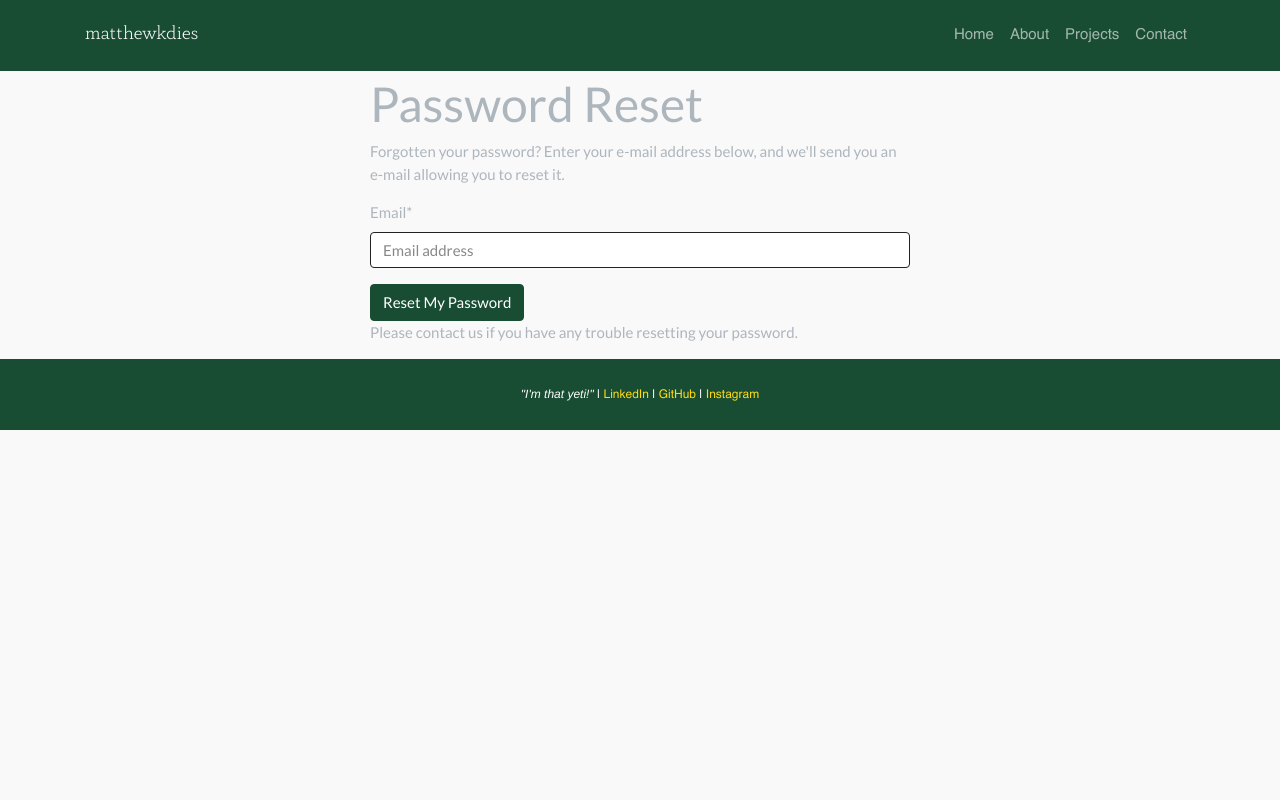
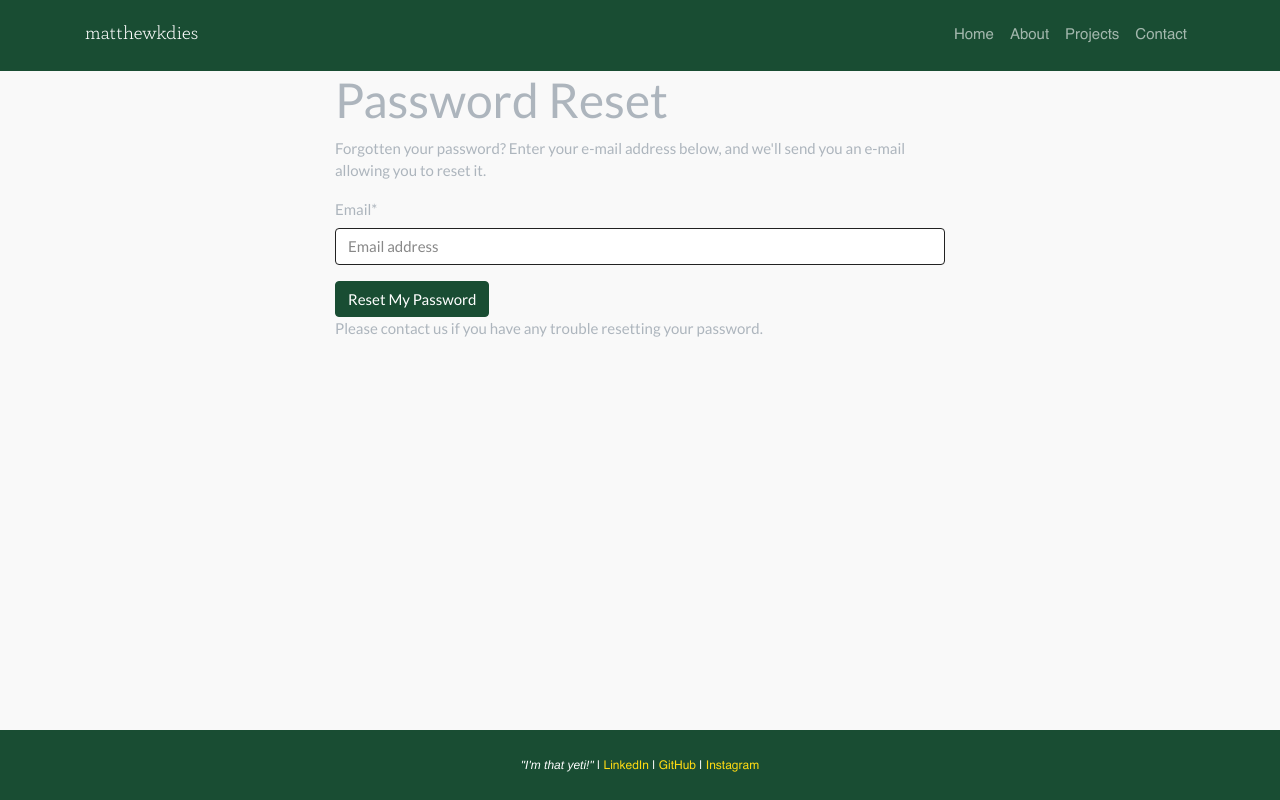
Before and after one commit to matthewkdies/website_v2, a Django app: page /accounts/password/reset/ in a window 1280 px wide. Run offline with Django 4.2, Linux system fonts and the light colour scheme; parts of the project's set-up code (start-up, migrations or seed data) failed here and were passed over; some libraries are stand-ins or nearby versions.

Commit message:
Making header and footer fixed.

```diff
--- a/website_v2/templates/base.html
+++ b/website_v2/templates/base.html
@@ -3,8 +3,8 @@
   <head>
     <meta charset="utf-8">
     <meta http-equiv="x-ua-compatible" content="ie=edge">
-    <title>{% block title %}VGR - Blog Tutorial{% endblock title %}</title>
-    <meta name="viewport" content="width=device-width, initial-scale=1.0">
+    <title>{% block title %}Home{% endblock title %}</title>
+    <meta name="viewport" content="width=device-width, height-device-height, initial-scale=1.0">
     <meta name="description" content="">
     <meta name="author" content="">
 
@@ -15,33 +15,69 @@
     <link rel="stylesheet" href="{% static 'css/project.css' %}">
     <link rel="icon" href="{% static 'images/favicons/favicon.ico' %}">
 
+    <style>
+        html, body {
+            height: 100%;
+        }
+
+        body {
+            margin: 0; /* Remove default body margin */
+            display: flex;
+            flex-direction: column;
+        }
+
+        .container-fluid {
+            flex: 1;
+            overflow-y: auto;;
+        }
+    </style>
+
     {% block css %}
+    <link href="{% static 'css/bootstrap.min.css' %}" rel="stylesheet">
+    {% endblock %}
 
-    <link href="{% static 'css/bootstrap.min.css' %}" rel="stylesheet">
+    <script>
+      document.addEventListener('DOMContentLoaded', function() {
+          adjustContainerPadding();
+      });
 
-    {% endblock %}
+      window.addEventListener('resize', function() {
+          adjustContainerPadding();
+      });
+
+      function adjustContainerPadding() {
+          var navbarHeight = document.querySelector('.navbar').offsetHeight;
+          var footerHeight = document.querySelector('.footer').offsetHeight;
+
+          var container = document.querySelector('.container-fluid');
+          container.style.paddingTop = navbarHeight + 'px';
+          container.style.paddingBottom = footerHeight + 'px';
+      }
+  </script>
 
   </head>
 
   <body>
-    {% include 'partials/_navbar.html' %}
-    <div class="container">
+    <header class="header fixed-top">
+      {% include 'partials/_navbar.html' %}
+    </header>
+    <div class="container-fluid">
       {% if messages %}
           {% for message in messages %}
               <div class="alert {% if message.tags %}alert-{{ message.tags }}{% endif %}">{{ message }}<button type="button" class="close" data-dismiss="alert" aria-label="Close"><span aria-hidden="true">&times;</span></button></div>
           {% endfor %}
       {% endif %}
+      {% block content %}{% endblock content %}
+    </div>
 
-      {% block content %}
+    <footer class="footer fixed-bottom">
+      {% include 'partials/_footer.html' %}
+    </footer>
 
-      {% endblock content %}
-
-    </div> <!-- /container -->
     <script src="https://code.jquery.com/jquery-3.5.1.slim.min.js" integrity="sha384-DfXdz2htPH0lsSSs5nCTpuj/zy4C+OGpamoFVy38MVBnE+IbbVYUew+OrCXaRkfj" crossorigin="anonymous"></script>
     <script src="https://cdn.jsdelivr.net/npm/popper.js@1.16.1/dist/umd/popper.min.js" integrity="sha384-9/reFTGAW83EW2RDu2S0VKaIzap3H66lZH81PoYlFhbGU+6BZp6G7niu735Sk7lN" crossorigin="anonymous"></script>
     <script src="https://stackpath.bootstrapcdn.com/bootstrap/4.5.2/js/bootstrap.min.js" integrity="sha384-B4gt1jrGC7Jh4AgTPSdUtOBvfO8shuf57BaghqFfPlYxofvL8/KUEfYiJOMMV+rV" crossorigin="anonymous"></script>
     {% block modal %}{% endblock modal %}
-    {% include 'partials/_footer.html' %}
     {% block javascript %}
 
       <script src="{% static 'js/project.js' %}"></script>
```
